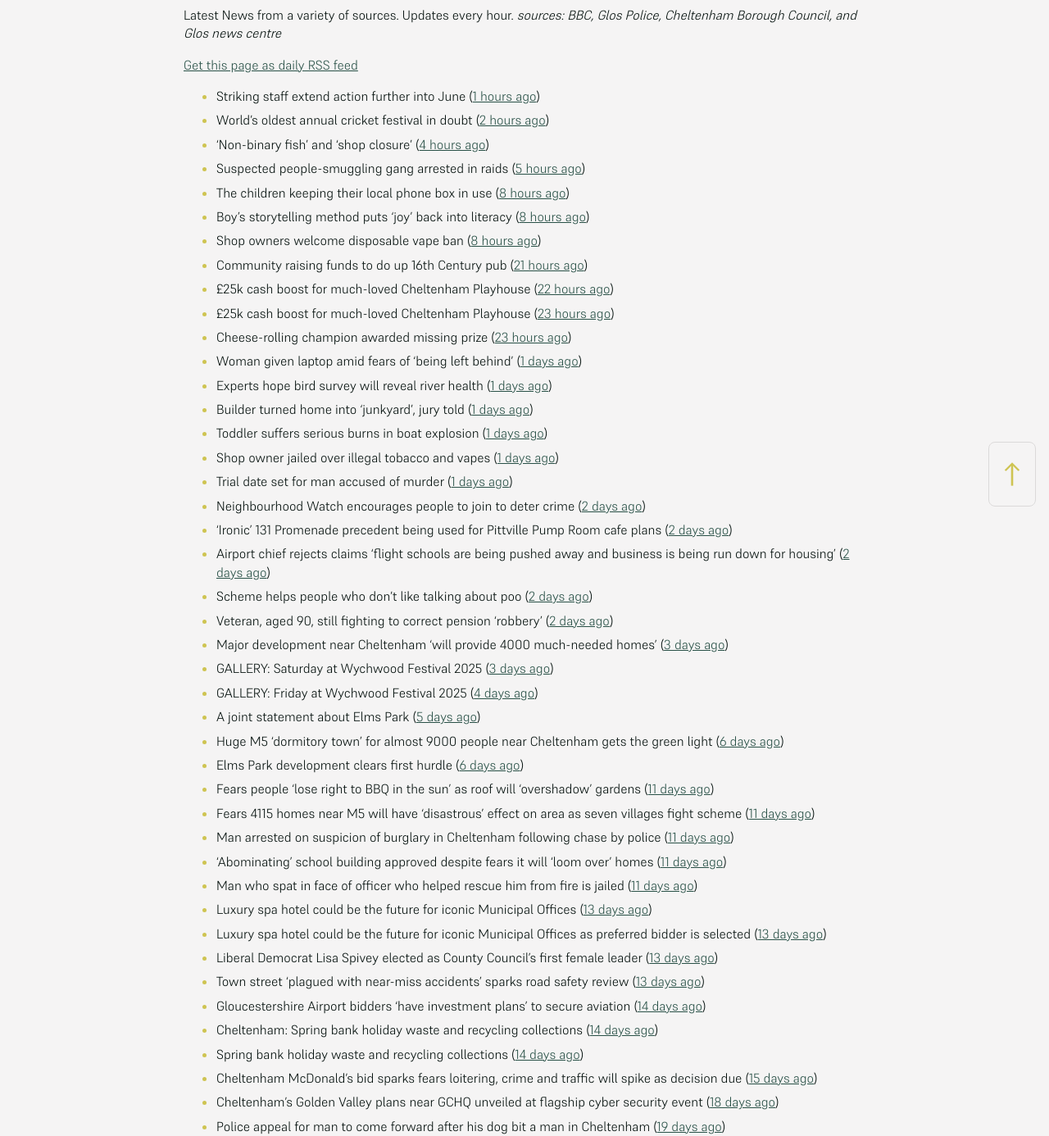
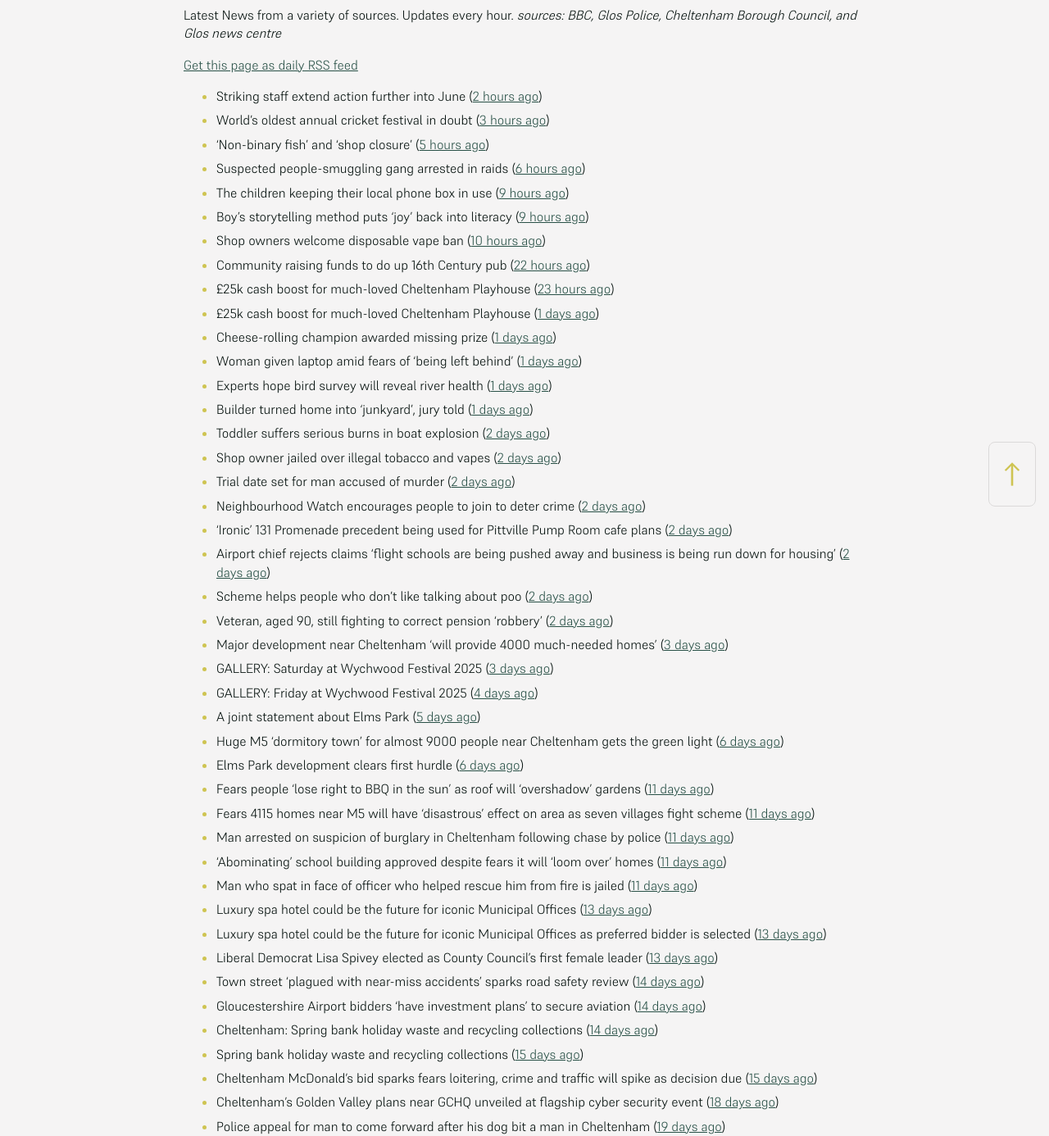
Before and after one commit to mat-0/cheltenham-open-data, a Jekyll site: the page built from _pages/news.md, in a window 1280 px wide. Shown: the part 266-1652 px from the top of the page at 82% size. Built offline with Jekyll 4.4.1, drawn with Linux system fonts in a browser that asks for light colours.

Commit message:
Updated 2025-06-04 15:09:00

```diff
--- a/_pages/news.md
+++ b/_pages/news.md
@@ -12,23 +12,23 @@ _sources: BBC, Glos Police, Cheltenham Borough Council, and Glos news centre_
 [Get this page as daily RSS feed](/daily.rss)
 
 <!-- news_marker starts -->
-- Striking staff extend action further into June ([1 hours ago](https://www.bbc.com/news/articles/cz9y0dnl0k3o))
-- World's oldest annual cricket festival in doubt ([2 hours ago](https://www.bbc.com/news/articles/cvgvlx1ve79o))
-- 'Non-binary fish' and 'shop closure' ([4 hours ago](https://www.bbc.com/news/articles/c787lp1npgjo))
-- Suspected people-smuggling gang arrested in raids ([5 hours ago](https://www.bbc.com/news/articles/cx2j67x49pwo))
-- The children keeping their local phone box in use ([8 hours ago](https://www.bbc.com/news/articles/c1dekpd164no))
-- Boy's storytelling method puts 'joy' back into literacy ([8 hours ago](https://www.bbc.com/news/articles/c6268ykxkdno))
-- Shop owners welcome disposable vape ban ([8 hours ago](https://www.bbc.com/news/articles/cgle5pgy4lgo))
-- Community raising funds to do up 16th Century pub ([21 hours ago](https://www.bbc.com/news/articles/c1kvgy4p4nwo))
-- £25k cash boost for much-loved Cheltenham Playhouse ([22 hours ago](https://gloucesternewscentre.co.uk/25k-cash-boost-for-much-loved-cheltenham-playhouse/))
-- £25k cash boost for much-loved Cheltenham Playhouse ([23 hours ago](https://www.cheltenham.gov.uk/news/article/3017/25k_cash_boost_for_much-loved_cheltenham_playhouse))
-- Cheese-rolling champion awarded missing prize ([23 hours ago](https://www.bbc.com/news/articles/clyzjzkz2v1o))
+- Striking staff extend action further into June ([2 hours ago](https://www.bbc.com/news/articles/cz9y0dnl0k3o))
+- World's oldest annual cricket festival in doubt ([3 hours ago](https://www.bbc.com/news/articles/cvgvlx1ve79o))
+- 'Non-binary fish' and 'shop closure' ([5 hours ago](https://www.bbc.com/news/articles/c787lp1npgjo))
+- Suspected people-smuggling gang arrested in raids ([6 hours ago](https://www.bbc.com/news/articles/cx2j67x49pwo))
+- The children keeping their local phone box in use ([9 hours ago](https://www.bbc.com/news/articles/c1dekpd164no))
+- Boy's storytelling method puts 'joy' back into literacy ([9 hours ago](https://www.bbc.com/news/articles/c6268ykxkdno))
+- Shop owners welcome disposable vape ban ([10 hours ago](https://www.bbc.com/news/articles/cgle5pgy4lgo))
+- Community raising funds to do up 16th Century pub ([22 hours ago](https://www.bbc.com/news/articles/c1kvgy4p4nwo))
+- £25k cash boost for much-loved Cheltenham Playhouse ([23 hours ago](https://gloucesternewscentre.co.uk/25k-cash-boost-for-much-loved-cheltenham-playhouse/))
+- £25k cash boost for much-loved Cheltenham Playhouse ([1 days ago](https://www.cheltenham.gov.uk/news/article/3017/25k_cash_boost_for_much-loved_cheltenham_playhouse))
+- Cheese-rolling champion awarded missing prize ([1 days ago](https://www.bbc.com/news/articles/clyzjzkz2v1o))
 - Woman given laptop amid fears of 'being left behind' ([1 days ago](https://www.bbc.com/news/articles/cy8nvm5v5ymo))
 - Experts hope bird survey will reveal river health ([1 days ago](https://www.bbc.com/news/articles/c9wgv0dy485o))
 - Builder turned home into 'junkyard', jury told ([1 days ago](https://www.bbc.com/news/articles/c7v7jqygvlpo))
-- Toddler suffers serious burns in boat explosion ([1 days ago](https://www.bbc.com/news/articles/c1j5k49zg9yo))
-- Shop owner jailed over illegal tobacco and vapes ([1 days ago](https://www.bbc.com/news/articles/c071jlz50peo))
-- Trial date set for man accused of murder ([1 days ago](https://www.bbc.com/news/articles/cy75j4rr1x1o))
+- Toddler suffers serious burns in boat explosion ([2 days ago](https://www.bbc.com/news/articles/c1j5k49zg9yo))
+- Shop owner jailed over illegal tobacco and vapes ([2 days ago](https://www.bbc.com/news/articles/c071jlz50peo))
+- Trial date set for man accused of murder ([2 days ago](https://www.bbc.com/news/articles/cy75j4rr1x1o))
 - Neighbourhood Watch encourages people to join to deter crime ([2 days ago](https://gloucesternewscentre.co.uk/neighbourhood-watch-encourages-people-to-join-to-deter-crime/))
 - ‘Ironic’ 131 Promenade precedent being used for Pittville Pump Room cafe plans ([2 days ago](https://gloucesternewscentre.co.uk/ironic-131-promenade-precedent-being-used-for-pittville-pump-room-cafe-plans/))
 - Airport chief rejects claims ‘flight schools are being pushed away and business is being run down for housing’ ([2 days ago](https://gloucesternewscentre.co.uk/airport-chief-rejects-claims-flight-schools-are-being-pushed-away-and-business-is-being-run-down-for-housing/))
@@ -48,10 +48,10 @@ _sources: BBC, Glos Police, Cheltenham Borough Council, and Glos news centre_
 - Luxury spa hotel could be the future for iconic Municipal Offices ([13 days ago](https://gloucesternewscentre.co.uk/luxury-spa-hotel-could-be-the-future-for-iconic-municipal-offices/))
 - Luxury spa hotel could be the future for iconic Municipal Offices as preferred bidder is selected ([13 days ago](https://www.cheltenham.gov.uk/news/article/3014/luxury_spa_hotel_could_be_the_future_for_iconic_municipal_offices_as_preferred_bidder_is_selected))
 - Liberal Democrat Lisa Spivey elected as County Council’s first female leader ([13 days ago](https://gloucesternewscentre.co.uk/liberal-democrat-lisa-spivey-elected-as-county-councils-first-female-leader/))
-- Town street ‘plagued with near-miss accidents’ sparks road safety review ([13 days ago](https://gloucesternewscentre.co.uk/town-street-plagued-with-near-miss-accidents-sparks-road-safety-review/))
+- Town street ‘plagued with near-miss accidents’ sparks road safety review ([14 days ago](https://gloucesternewscentre.co.uk/town-street-plagued-with-near-miss-accidents-sparks-road-safety-review/))
 - Gloucestershire Airport bidders ‘have investment plans’ to secure aviation ([14 days ago](https://gloucesternewscentre.co.uk/gloucestershire-airport-bidders-have-investment-plans-to-secure-aviation/))
 - Cheltenham: Spring bank holiday waste and recycling collections ([14 days ago](https://gloucesternewscentre.co.uk/cheltenham-spring-bank-holiday-waste-and-recycling-collections/))
-- Spring bank holiday waste and recycling collections ([14 days ago](https://www.cheltenham.gov.uk/news/article/3013/spring_bank_holiday_waste_and_recycling_collections))
+- Spring bank holiday waste and recycling collections ([15 days ago](https://www.cheltenham.gov.uk/news/article/3013/spring_bank_holiday_waste_and_recycling_collections))
 - Cheltenham McDonald’s bid sparks fears loitering, crime and traffic will spike as decision due ([15 days ago](https://gloucesternewscentre.co.uk/cheltenham-mcdonalds-bid-sparks-fears-loitering-crime-and-traffic-will-spike-as-decision-due/))
 - Cheltenham’s Golden Valley plans near GCHQ unveiled at flagship cyber security event ([18 days ago](https://gloucesternewscentre.co.uk/cheltenhams-golden-valley-plans-near-gchq-unveiled-at-flagship-cyber-security-event/))
 - Police appeal for man to come forward after his dog bit a man in Cheltenham ([19 days ago](https://gloucesternewscentre.co.uk/police-appeal-for-man-to-come-forward-after-his-dog-bit-a-man-in-cheltenham/))
```
Also changed, not shown: _data/flood.json (+4 -4 lines), _pages/fix-my-street.md (+2 -2 lines), index.md (+5 -5 lines).
